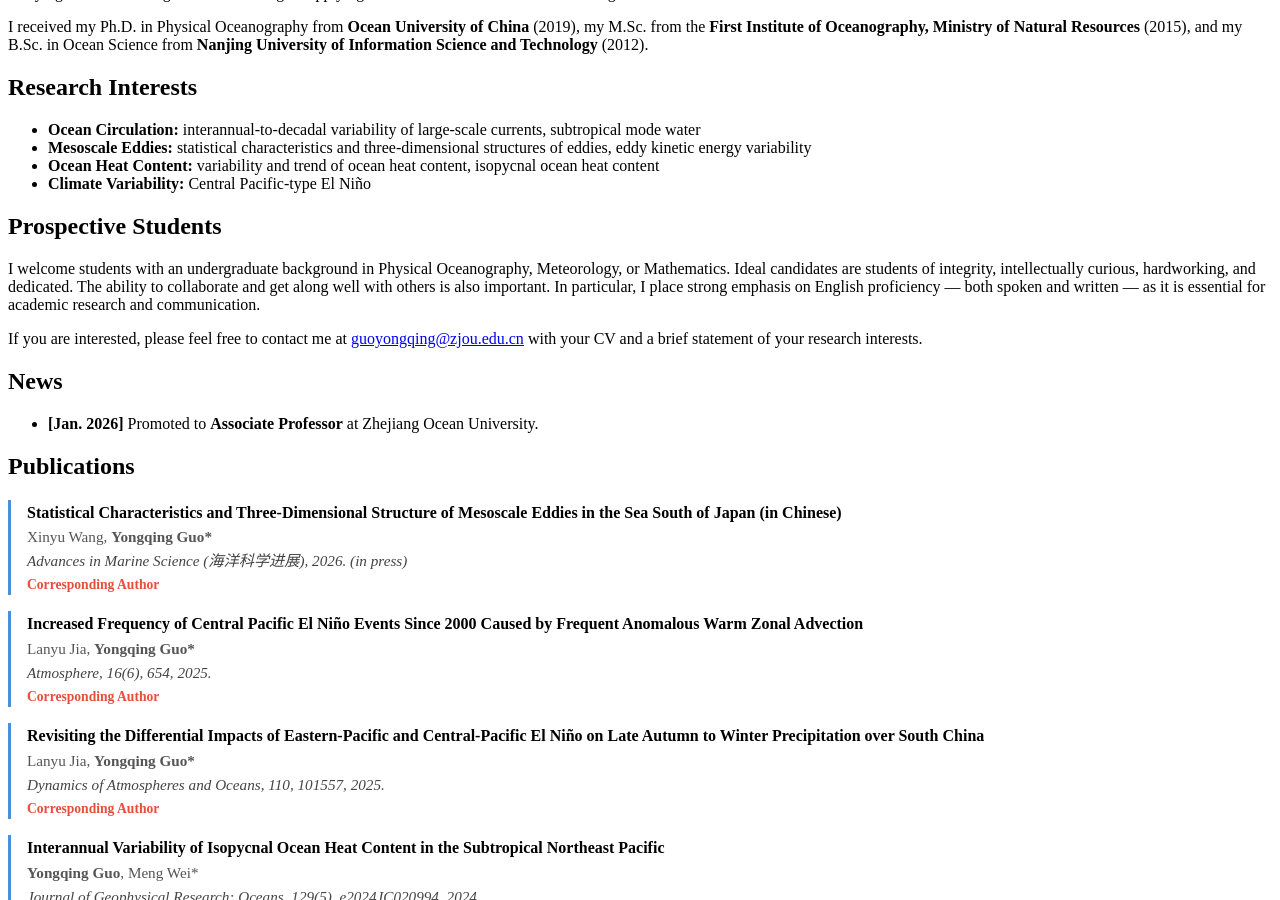
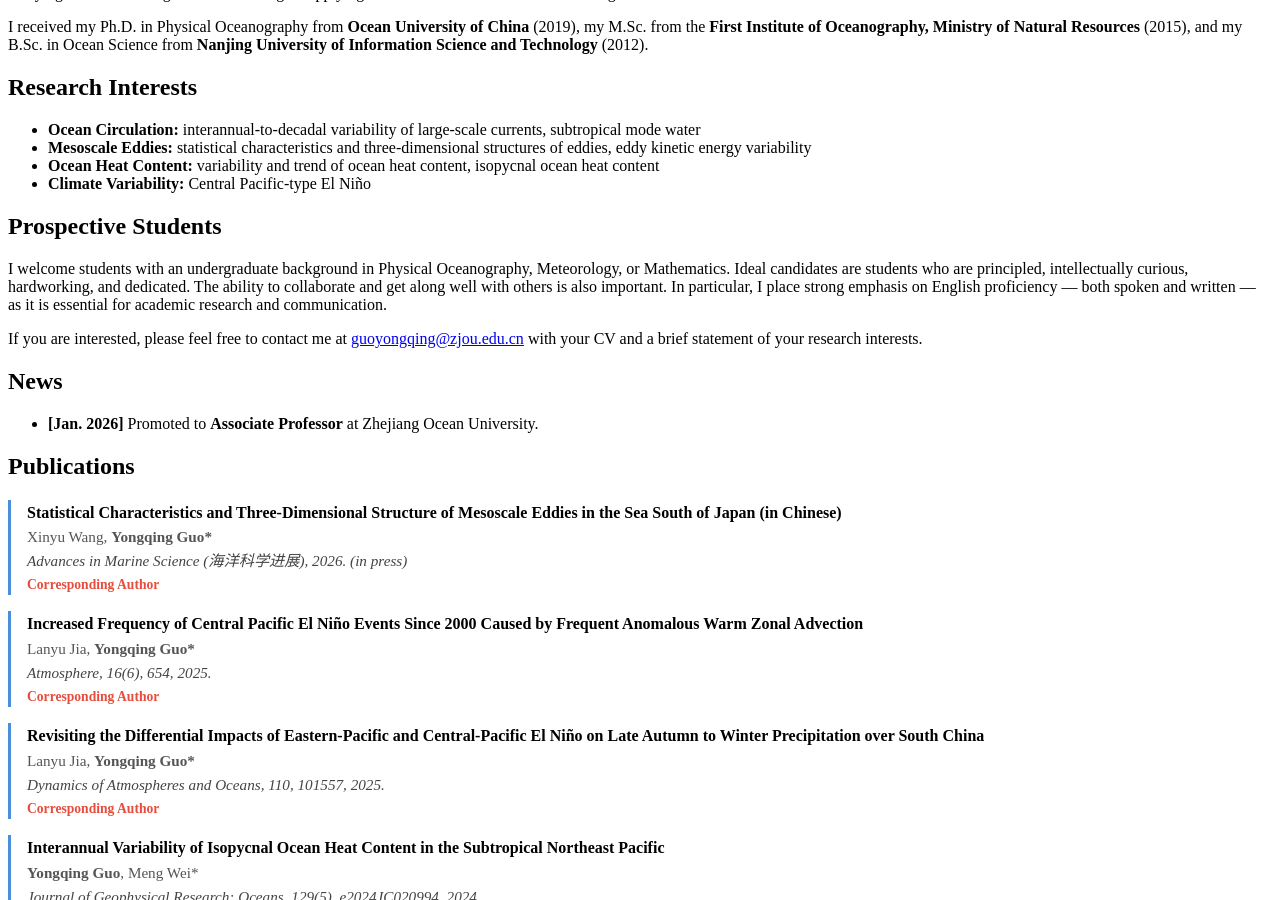
Before and after one commit to guoyq0314/guoyq0314.github.io, a Jekyll site: the page built from index.md, in a window 1280 px wide and 900 px high, scrolled down 532 px. Built offline with Jekyll 4.4.1, drawn with Linux system fonts in a browser that asks for light colours; our own code applies the rules of GitHub Pages for plain Markdown files.

Commit message:
Update index.md

```diff
--- a/index.md
+++ b/index.md
@@ -14,7 +14,7 @@ I received my Ph.D. in Physical Oceanography from **Ocean University of China**
 
 ## Prospective Students
 
-I welcome students with an undergraduate background in Physical Oceanography, Meteorology, or Mathematics. Ideal candidates are students of integrity, intellectually curious, hardworking, and dedicated. The ability to collaborate and get along well with others is also important. In particular, I place strong emphasis on English proficiency — both spoken and written — as it is essential for academic research and communication.
+I welcome students with an undergraduate background in Physical Oceanography, Meteorology, or Mathematics. Ideal candidates are students who are principled, intellectually curious, hardworking, and dedicated. The ability to collaborate and get along well with others is also important. In particular, I place strong emphasis on English proficiency — both spoken and written — as it is essential for academic research and communication.
 
 If you are interested, please feel free to contact me at [guoyongqing@zjou.edu.cn](mailto:guoyongqing@zjou.edu.cn) with your CV and a brief statement of your research interests.
 
```
